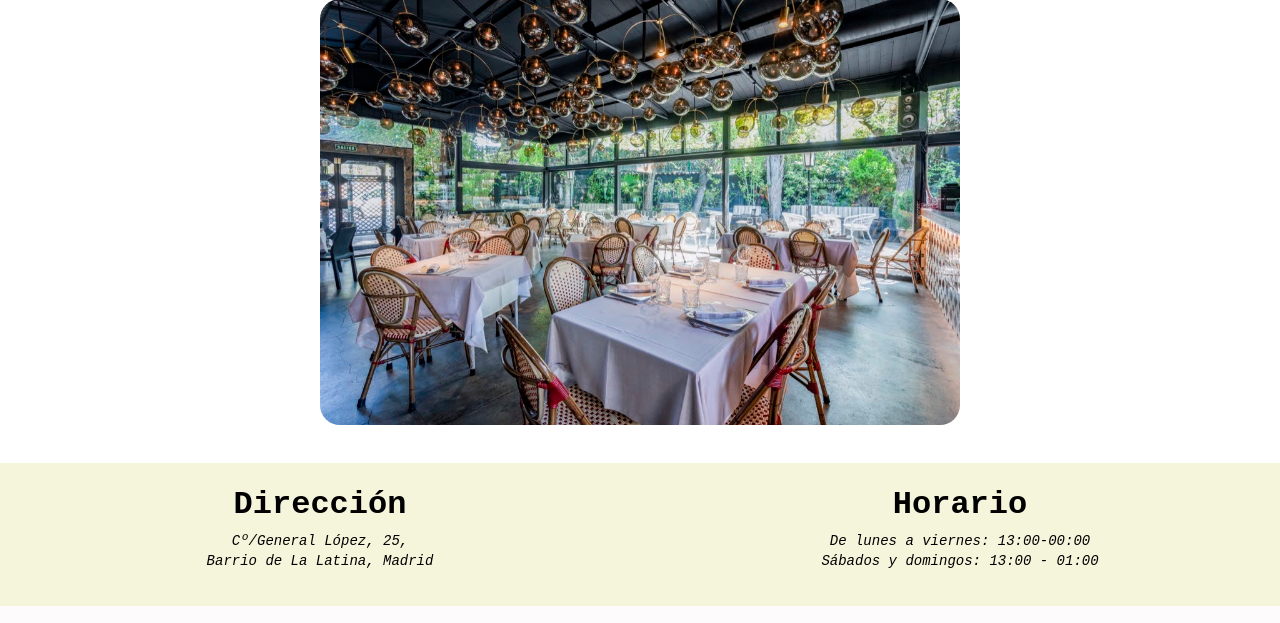
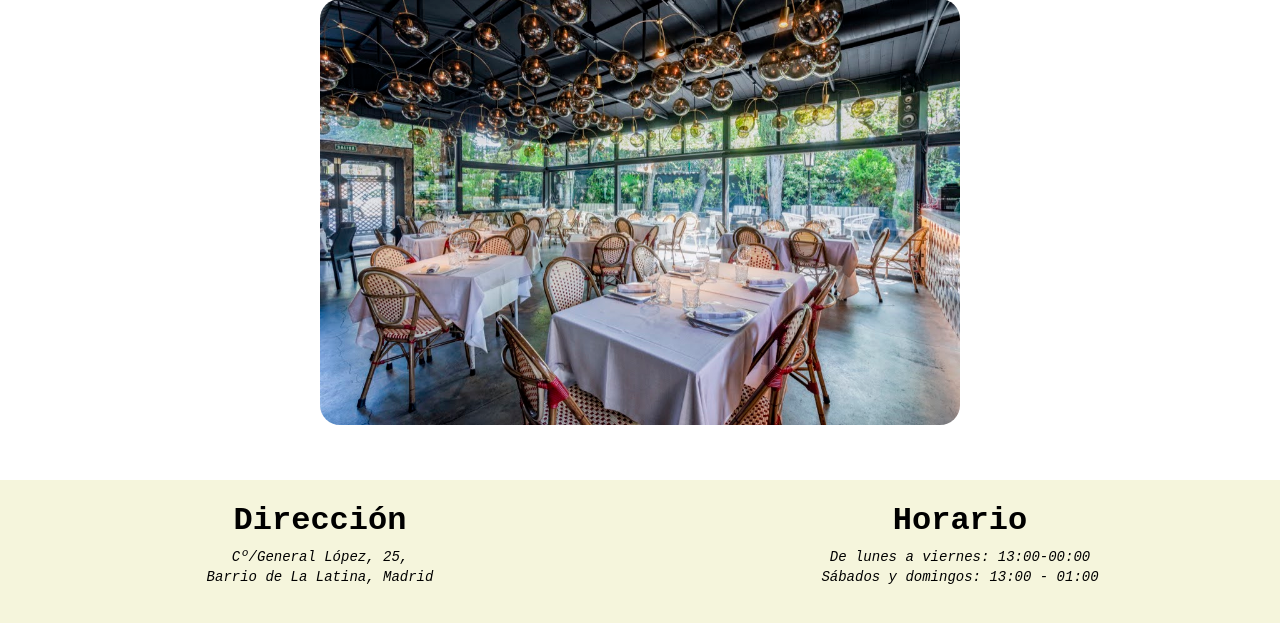
Before and after one commit to LuciaDominguezRodrigo/PracticaJunioFW, a web app: file PracticaFundamentosWeb/index/index.html in a window 1280 px wide. Shown: the part 1025-1648 px from the top of the page. Run offline with its HTML, style and script files only (its server is not run), Linux system fonts and the light colour scheme.

Commit message:
Arreglada posición del footer en la página

```diff
--- a/PracticaFundamentosWeb/css/style.css
+++ b/PracticaFundamentosWeb/css/style.css
@@ -3,6 +3,9 @@ body {
    font-family: system-ui, -apple-system, BlinkMacSystemFont, 'Segoe UI', Roboto, Oxygen, Ubuntu, Cantarell, 'Open Sans', 'Helvetica Neue', sans-serif;
    overflow-x: hidden;
    background-color: rgb(255, 140, 0);
+   position: relative;
+   padding-bottom: 10em; /*Aumentar o disminuir para quitar o añadir distancia del contenido con el footer*/
+   min-height: 100vh;
 }
 
 
@@ -21,9 +24,9 @@ body {
 
 
 /*ESTILOS DEL PIE DE PÁGINA*/
-footer {
+.footer {
    background-color: beige;
-   position: flex;
+   position: absolute;
    bottom: 0;
    width: 100%;
 }
```
